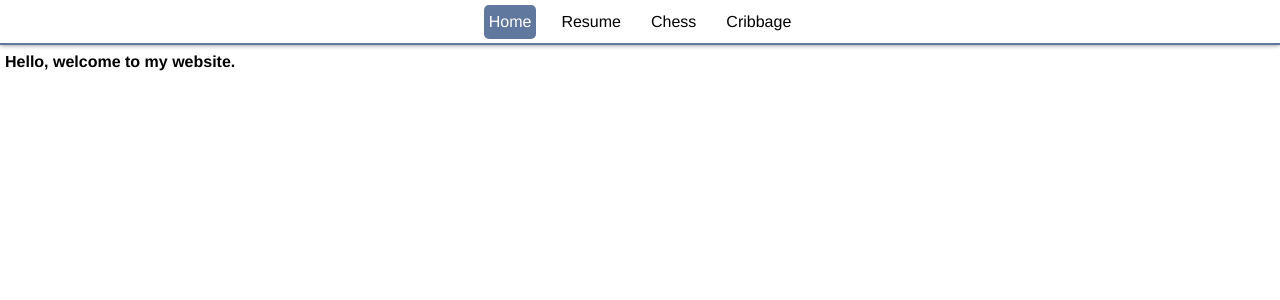
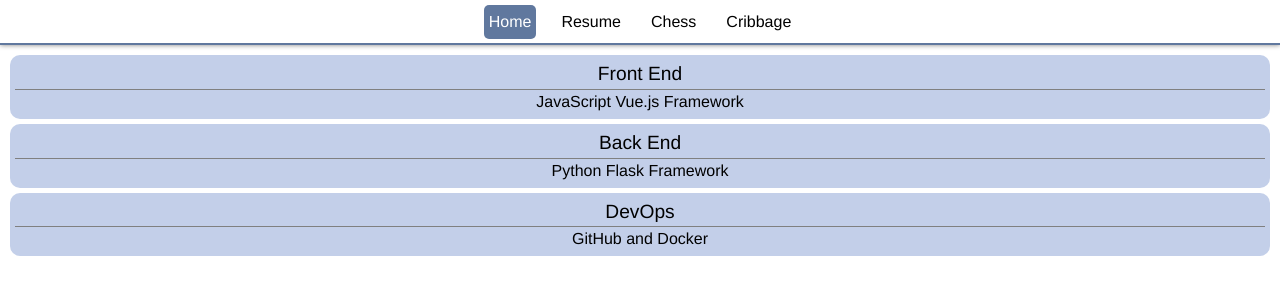
Before and after one commit to erikd7/erik-web-app, a Vue app: page / in a window 1280 px wide. Shown: the top 300 px of the page. Built offline with nearby package versions, Linux system fonts and the light colour scheme.

Commit message:
Start to flesh out home page

```diff
--- a/src/components/Home.vue
+++ b/src/components/Home.vue
@@ -1,21 +1,28 @@
 <template>
     <div>
-        <div class="header">
-            Hello, welcome to my website.
-        </div>
+        <CardTile header="Front End">
+            JavaScript Vue.js Framework
+        </CardTile>
+        <CardTile header="Back End">
+            Python Flask Framework
+        </CardTile>
+        <CardTile header="DevOps">
+            GitHub and Docker
+        </CardTile>
     </div>
 </template>
 
 <script>
-export default {
-  props: {
-    },
-  }
+    import CardTile from '../SharedComponents/CardTile.vue';
+    export default {
+        components: { CardTile },
+        props: {},
+    };
 </script>
 
 <!-- Add "scoped" attribute to limit CSS to this component only -->
 <style scoped>
-.header {
-    font-weight: bold;
-}
+    .header {
+        font-weight: bold;
+    }
 </style>
```
